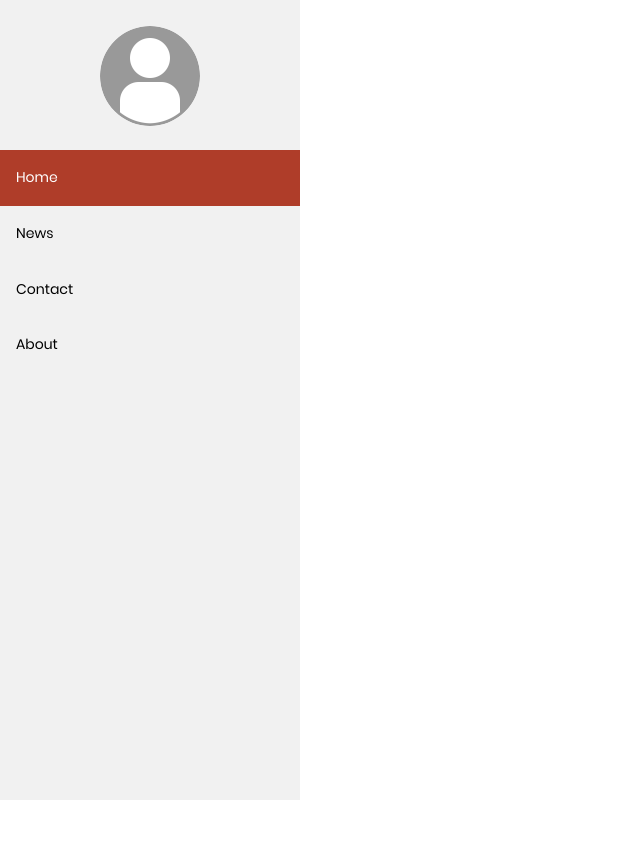
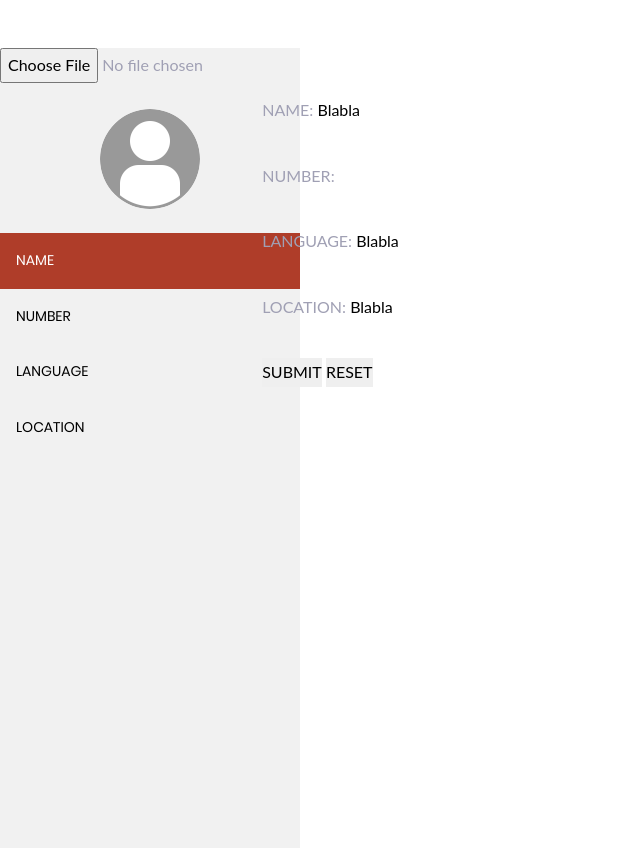
Before and after one commit to abhaydhiman/farm_app, a Django app: template pro_farm/templates/profile.html in a window 1280 px wide. Shown: the whole page, without its empty margins (0-640 px from the left). Before the commit the page ends 800 px from the top, so only its background shows below. Run offline with Django 3.2, Linux system fonts and the light colour scheme; the template is opened without the code that fills it, so the values that code supplies are empty; some libraries are stand-ins or nearby versions.

Commit message:
form created for profile template

```diff
--- a/pro_farm/templates/profile.html
+++ b/pro_farm/templates/profile.html
@@ -1,13 +1,14 @@
 <!DOCTYPE html>
 <html lang="en">
+
 <head>
     <meta charset="UTF-8">
     <meta name="viewport" content="width=device-width, initial-scale=1, shrink-to-fit=no">
     <title>Profile page</title>
 
-<!-- links -->
-<link href="https://fonts.googleapis.com/css?family=Nunito+Sans:200,300,400,600,700,800,900&display=swap"
-    rel="stylesheet">
+    <!-- links -->
+    <link href="https://fonts.googleapis.com/css?family=Nunito+Sans:200,300,400,600,700,800,900&display=swap"
+        rel="stylesheet">
     <link rel="stylesheet" href="https://stackpath.bootstrapcdn.com/font-awesome/4.7.0/css/font-awesome.min.css">
     <link rel="stylesheet" href="\..\farm_app\pro_farm\static\css\animate.css">
     <link rel="stylesheet" href="\..\farm_app\pro_farm\static\css\owl.theme.default.min.css">
@@ -20,13 +21,54 @@
 
 
 </head>
+
 <body>
     <div class="sidebar">
-        <img src="../static/images/edited_vali4.png" style="border-radius: 50%; width: 150px; height: 150px; padding-top:1px; position: relative; margin-left: 25%; top:1px; padding:25px;" alt="">
-        <a class="active" href="#home">Home</a>
-        <a href="#news">News</a>
-        <a href="#contact">Contact</a>
-        <a href="#about">About</a>
+        <input type="file" accept="image/*">
+        <img src="../static/images/edited_vali4.png"
+            style="border-radius: 50%; width: 150px; height: 150px; padding-top:1px; position: relative; margin-left: 25%; top:1px; padding:25px;"
+            alt="">
+        <a class="active" href="#home">NAME</a>
+        <a href="#news">NUMBER</a>
+        <a href="#contact">LANGUAGE</a>
+        <a href="#about">LOCATION</a>
     </div>
+<section class="ml-5 pl-5">
+    <div class="container mt-5 pt-5" style="position: relative; left: 5%;">
+    <form action="backend.python">
+        <div>
+            <label for="name">NAME:</label>
+            <input type="text"  id="name" onfocus="this.value=''" value="Blabla">
+        </div>
+        <br>
+
+        <div >
+            <label for="number">NUMBER:</label>
+            <input type="number" id="number" onfocus="this.value=''" value="Blabla">
+        </div>
+        <br>
+
+
+        <div >
+            <label for="language">LANGUAGE:</label>
+            <input type="text" id="language" onfocus="this.value=''" value="Blabla">
+        </div>
+        <br>
+
+        <div>
+            <label for="location">LOCATION:</label>
+             <input type="text"  id="location"onfocus="this.value=''" value="Blabla">
+        </div>
+        <br>
+
+        <div >
+            <input type="SUBMIT" value="SUBMIT">
+            <input type="RESET" value="RESET">
+        </div>
+    </form>
+    </div>
+    </section>
+
 </body>
+
 </html>
```
